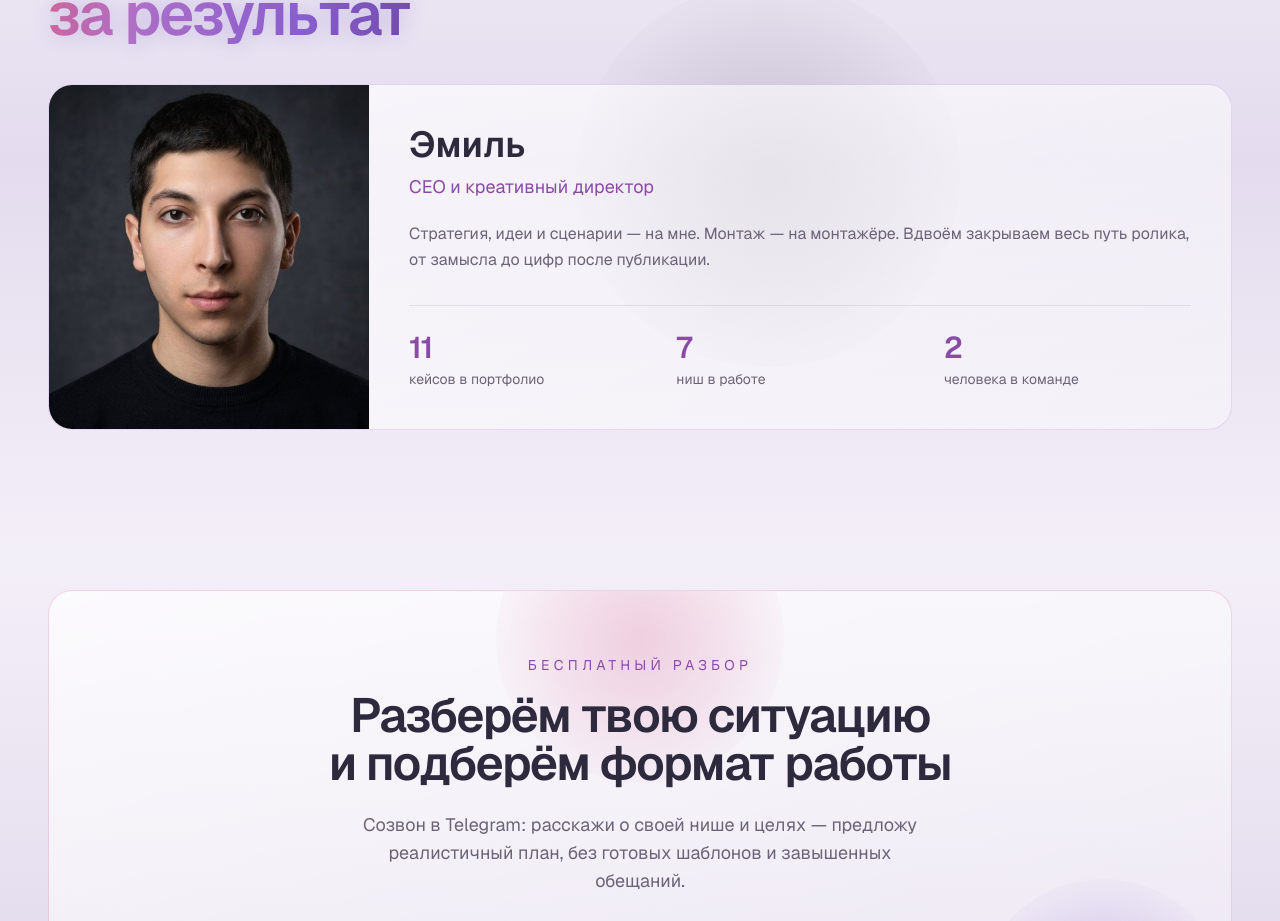
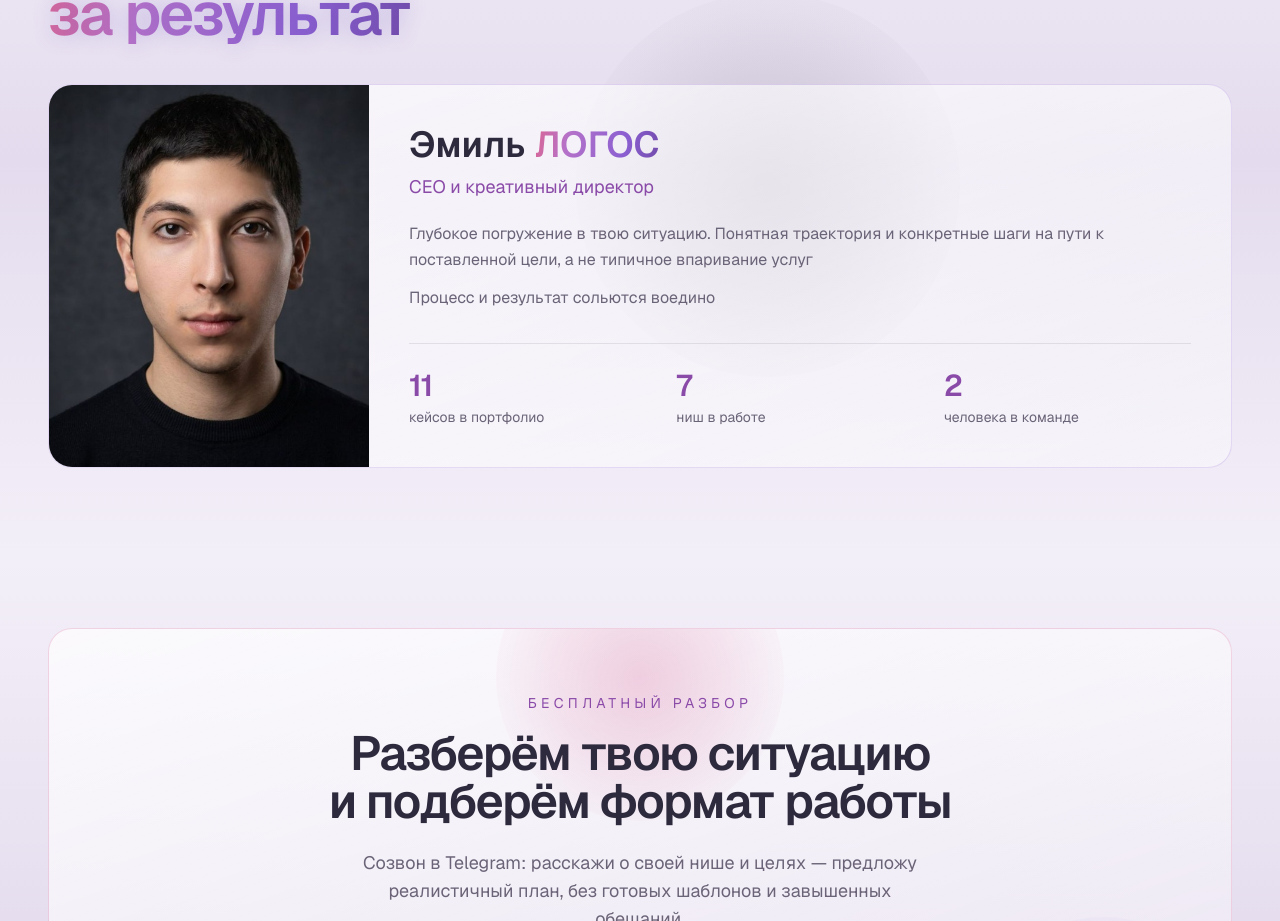
Before and after one commit to htlMz/Website, a Next.js app: page / in a window 1280 px wide. Shown: the part 8240-9161 px from the top of the page. Built offline with nearby package versions, Linux system fonts and the light colour scheme.

Commit message:
Текст блока о создателе — про подход к работе вместо распределения ролей
Co-Authored-By: Claude Opus 5 <noreply@anthropic.com>

```diff
--- a/components/About.tsx
+++ b/components/About.tsx
@@ -40,17 +40,20 @@ export default function About() {
 
               <div className="flex flex-col justify-center p-6 sm:p-10">
                 <p className="text-3xl font-semibold text-[var(--fg)] sm:text-4xl">
-                  {NAME}
+                  {NAME} <span className="text-shimmer-gold">ЛОГОС</span>
                 </p>
                 <p className="mt-2 text-lg text-[var(--accent-text)]">
                   CEO и креативный директор
                 </p>
 
-                <p className="mt-5 text-base leading-relaxed text-[var(--muted)]">
-                  Стратегия, идеи и сценарии — на мне. Монтаж — на монтажёре.
-                  Вдвоём закрываем весь путь ролика, от замысла до цифр после
-                  публикации.
-                </p>
+                <div className="mt-5 space-y-3 text-base leading-relaxed text-[var(--muted)]">
+                  <p>
+                    Глубокое погружение в твою ситуацию. Понятная траектория и
+                    конкретные шаги на пути к поставленной цели, а не типичное
+                    впаривание услуг
+                  </p>
+                  <p>Процесс и результат сольются воедино</p>
+                </div>
 
                 <dl className="mt-8 grid grid-cols-1 gap-5 border-t border-[var(--fg)]/10 pt-6 sm:grid-cols-3">
                   {facts.map((fact) => (
```
